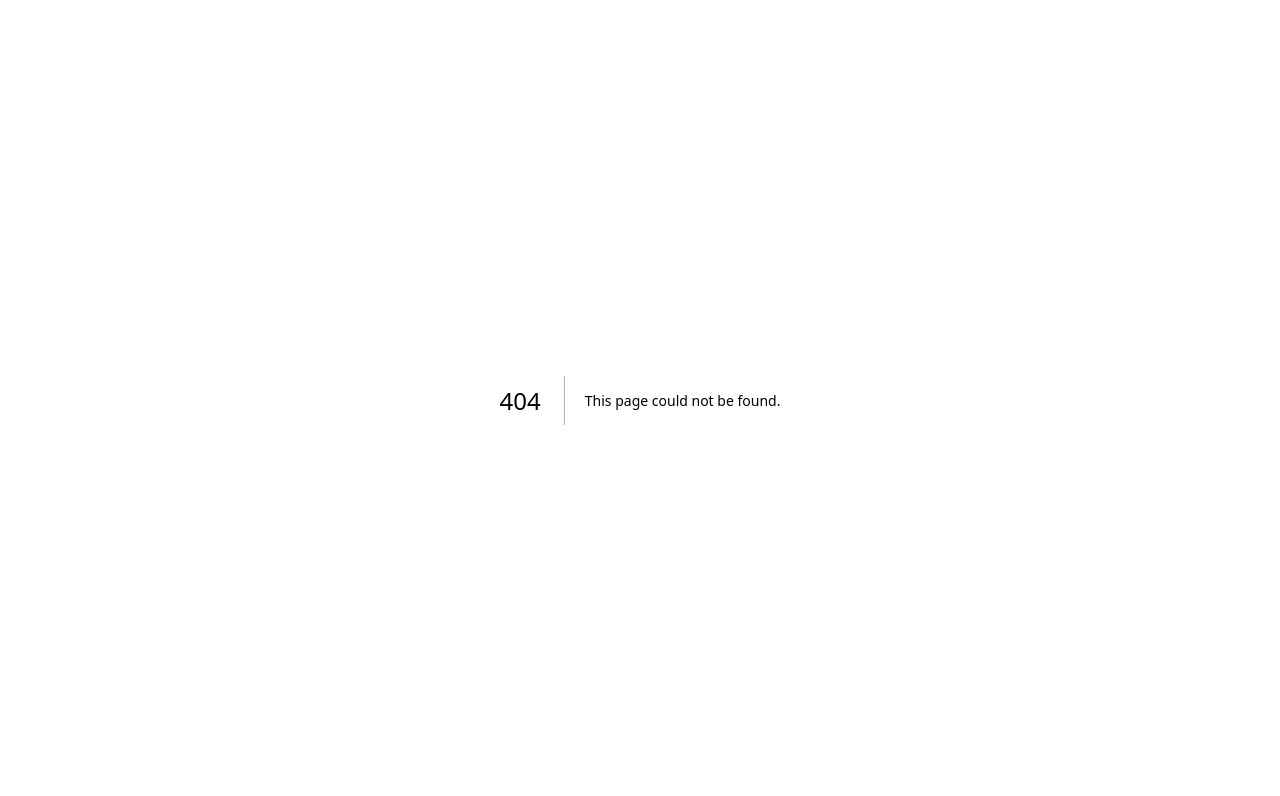
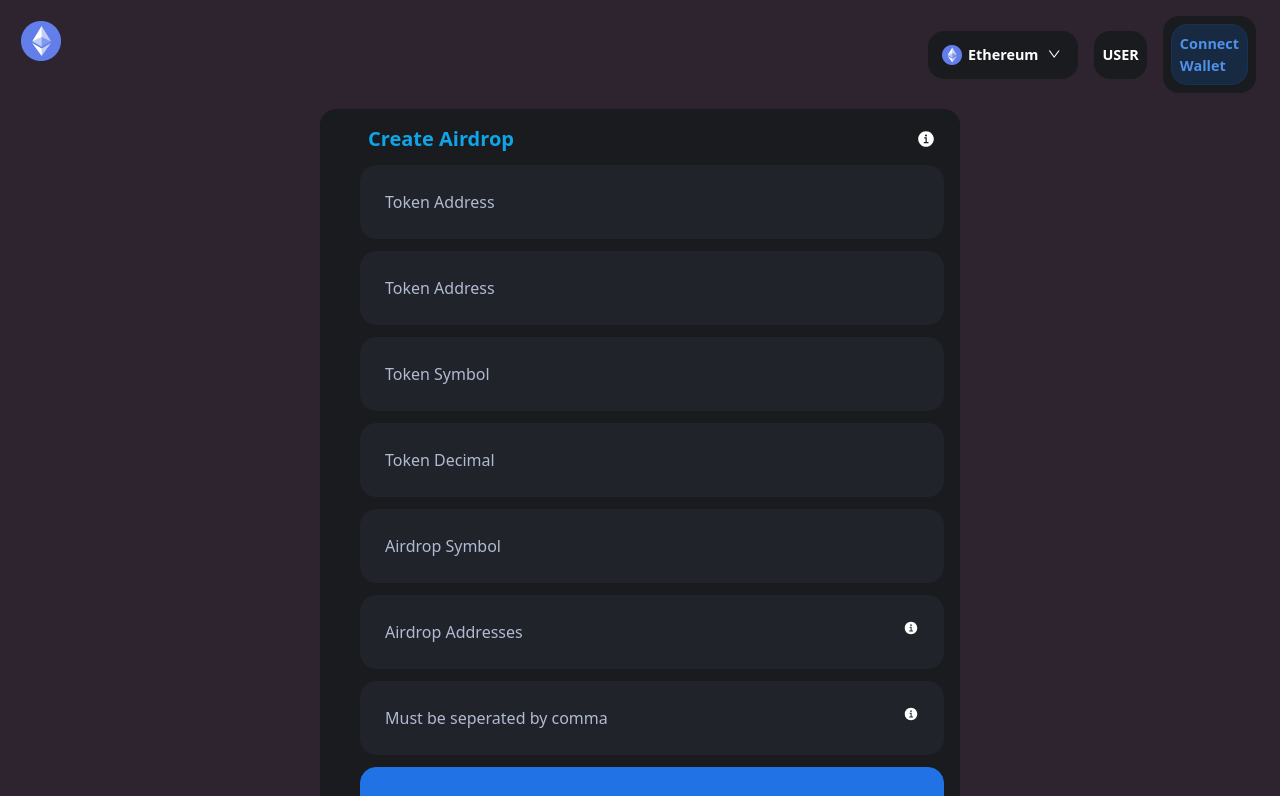
Before and after one commit to Harsh3363/DEX_website, a Next.js app: page /Airdrop in a window 1280 px wide. Before the commit this address had no page. Shown: the top 796 px of the page. Built offline with nearby package versions, Linux system fonts and the light colour scheme.

Commit message:
changes in the side navbar made

```diff
--- /dev/null
+++ b/pages/Airdrop.js
@@ -0,0 +1,130 @@
+import { RiSettings3Fill } from "react-icons/ri";
+import { BsArrowCounterclockwise } from "react-icons/bs";
+import {IoInformationCircleSharp} from  'react-icons/io5'
+import { FaArrowDown } from "react-icons/fa";
+import { AiOutlineDown } from "react-icons/ai";
+import Navbar from "../components/Navbar";
+import Footer from "../components/Footer";
+import Header from "../components/SideNavbar";
+
+const style = {
+  outerWrapper: `h-screen max-h-screen h-min-screen w-screen bg-[#2D242F] text-white select-none flex flex-col justify-between`,
+  wrapper_body: `w-screen flex items-center justify-center mt-18 mb-10 `,
+  content: `bg-[#191B1F] w-[40rem] rounded-2xl p-4 pl-10`,
+  formHeader: `px-2 flex items-center justify-between font-semibold text-xl`,
+  transferPropContainer: `bg-[#20242A] my-3 rounded-2xl p-6 text-l  border border-[#20242A] hover:border-[#41444F] w-82 flex justify-between`,
+  transferPropInput: `bg-transparent placeholder:text-[#B2B9D2] placeholder:text-text-sm outline-none  w-80 text-l`,
+  currencySelector: `flex w-1/4`,
+  currencySelectorContent: `w-full h-min flex justify-between items-center bg-[#2D2F36] hover:bg-[#41444F] rounded-2xl text-xl font-medium cursor-pointer p-2 mt-[-0.2rem]`,
+  currencySelectorIcon: `flex items-center`,
+  currencySelectorTicker: `mx-2`,
+  currencySelectorArrow: `text-lg`,
+  confirmButton: `bg-[#2172E5] my-2 rounded-2xl py-6 px-8 text-xl font-semibold flex items-center justify-center cursor-pointer border border-[#2172E5] hover:border-[#234169]`,
+  arrow: `m-7	`,
+};
+
+const main = () => {
+  return (
+    <div className={style.outerWrapper}>
+      <Header />
+      <div className={style.wrapper}>
+        <Navbar />
+        <div className={style.wrapper_body}>
+          <div className={style.content}>
+            <div className={style.formHeader}>
+              <div className="text-sky-500">
+              Create Airdrop
+
+              </div>
+              <div title="Fee's 200000 Brise">
+                <IoInformationCircleSharp />
+              </div>
+            </div>
+
+            <div className={style.transferPropContainer}>
+
+              <input
+                type="text"
+                className={style.transferPropInput }
+                placeholder="Token Address"
+              />
+
+            </div>
+            <div className={style.transferPropContainer}>
+              <input
+                type="text"
+                className={style.transferPropInput}
+                placeholder="Token Address"
+              />
+            </div>
+            <div className={style.transferPropContainer}>
+              <input
+                type="text"
+                className={style.transferPropInput}
+                placeholder="Token Symbol"
+              />
+            </div>
+            <div className={style.transferPropContainer}>
+              <input
+                type="text"
+                className={style.transferPropInput}
+                placeholder="Token Decimal"
+              />
+            </div>
+            <div className={style.transferPropContainer}>
+              <input
+                type="text"
+                className={style.transferPropInput}
+                placeholder="Airdrop Symbol"
+              />
+            </div>
+            <div className={style.transferPropContainer}>
+              <input
+                type="text"
+                className={style.transferPropInput}
+                placeholder="Airdrop Addresses"
+              />
+               <div title="Must be seperated by comma">
+                <IoInformationCircleSharp />
+              </div>
+            </div>
+            <div className={style.transferPropContainer}>
+              <input
+                type="text"
+                className={style.transferPropInput}
+                placeholder="Must be seperated by comma"
+              />
+               <div title="Fee's 200000 Brise">
+                <IoInformationCircleSharp />
+              </div>
+            </div>
+            {/* <div className={style.transferPropContainer}>
+              <input
+                type="text"
+                className={style.transferPropInput}
+                placeholder="Token Address"
+              />
+            </div>
+            <div className={style.transferPropContainer}>
+              <input
+                type="text"
+                className={style.transferPropInput}
+                placeholder="Token Address"
+              />
+            </div> */}
+            <div
+              onClick={(e) => handleSubmit(e)}
+              className={style.confirmButton}
+            >
+              Submit
+            </div>
+
+          </div>
+        </div>
+        <Footer />
+      </div>
+    </div>
+  );
+};
+
+export default main;
--- a/pages/home.js
+++ b/pages/home.js
@@ -8,6 +8,7 @@ import Modal from 'react-modal'
 import { useRouter } from 'next/router'
 import Navbar from '../components/Navbar'
 import Footer from '../components/Footer'
+import Chart from  "../components/Chart"
 import Carousel from "../components/Carousel"
 import Header from '../components/SideNavbar'
 
@@ -37,7 +38,9 @@ const main = () => {
         <Navbar />
         <div className={style.wrapper_body}>
           <div className="2xl:container 2xl:mx-auto 2xl:px-0 py-3 px-10">
-            {/* <Carousel /> */}
+            <Carousel />
+            <Chart/>
+
           </div>
         </div>
         <Footer />
--- a/pages/index.js
+++ b/pages/index.js
@@ -1,6 +1,5 @@
 import React from 'react';
-import Home_page from "./home"
-import Bridge from  './Bridge'
+import Trade from "./Trade";
 
 const style = {
   wrapper: `h-screen max-h-screen h-min-screen w-screen bg-[#2D242F] text-white select-none flex flex-col justify-between`,
@@ -10,8 +9,7 @@ export default function Home()  {
 
   return(
     <div className={style.wrapper}>
-      <Bridge/>
-      {/* <Home_page/> */}
+      <Trade/>
     </div>
   )
 }
```
